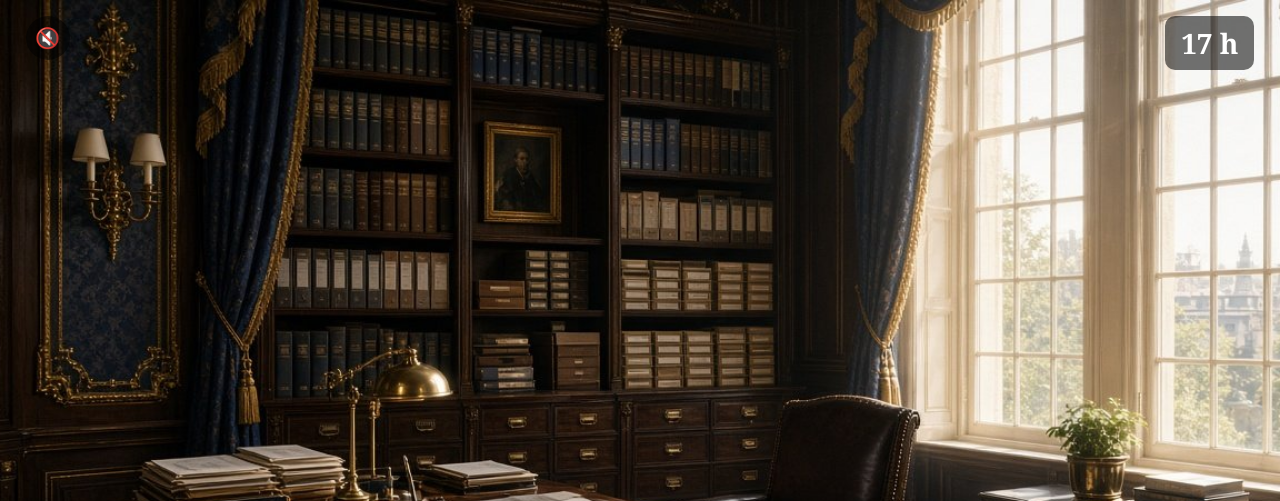
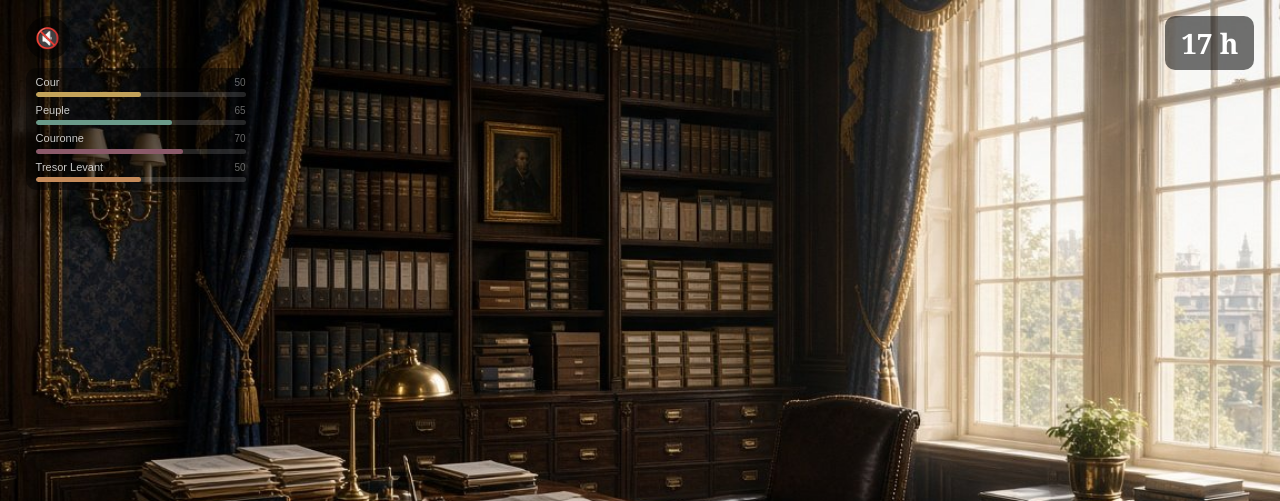
Before and after one commit to Bricelolo/rp-scene, a plain HTML site: page index.html in a window 1280 px wide. Shown: the top 501 px of the page. Drawn offline with Linux system fonts and the light colour scheme.

Commit message:
Jauges discrètes

```diff
--- a/index.html
+++ b/index.html
@@ -5,14 +5,28 @@
 #p img,#p video{width:min(22vw,260px);aspect-ratio:1;object-fit:cover;border-radius:14px;box-shadow:0 8px 30px rgba(0,0,0,.6);border:2px solid rgba(255,255,255,.25)}
 #h{position:fixed;top:2vh;right:2vw;padding:8px 16px;border-radius:10px;background:rgba(0,0,0,.55);color:#fff;font:600 clamp(16px,2.2vw,28px) Georgia,serif}#h:empty{display:none}
 #snd{position:fixed;top:2vh;left:2vw;width:44px;height:44px;border:0;border-radius:50%;background:rgba(0,0,0,.55);color:#fff;font-size:20px;cursor:pointer}
-#cr{position:fixed;left:1vw;bottom:.6vh;color:rgba(255,255,255,.6);font:11px sans-serif;max-width:60vw}#cr:empty{display:none}</style></head>
-<body><div id="bg"></div><div id="h"></div><div id="p"></div><button id="snd" title="Son">🔇</button><div id="cr"></div><audio id="a" loop preload="auto"></audio><script>
-const A=document.getElementById("a"),B=document.getElementById("snd"),V=0.25;let on=false,cur="",last="";
+#cr{position:fixed;left:1vw;bottom:.6vh;color:rgba(255,255,255,.6);font:11px sans-serif;max-width:60vw}#cr:empty{display:none}
+#j{position:fixed;top:calc(2vh + 52px);left:2vw;width:min(32vw,210px);display:flex;flex-direction:column;gap:7px;padding:8px 10px;border-radius:10px;background:rgba(0,0,0,.45)}
+#j:empty{display:none}
+.jg{display:flex;flex-direction:column;gap:3px}
+.jg b{font:500 11px/1.2 sans-serif;color:rgba(255,255,255,.78);display:flex;justify-content:space-between;align-items:baseline;text-transform:capitalize}
+.jg b em{font:400 10px sans-serif;color:rgba(255,255,255,.4);font-style:normal}
+.jg i{display:block;height:5px;background:rgba(255,255,255,.14);border-radius:3px;overflow:hidden}
+.jg i span{display:block;height:100%;width:0;border-radius:3px;transition:width .8s ease}
+</style></head>
+<body><div id="bg"></div><div id="h"></div><div id="p"></div><button id="snd" title="Son">🔇</button><div id="j"></div><div id="cr"></div><audio id="a" loop preload="auto"></audio><script>
+const A=document.getElementById("a"),B=document.getElementById("snd"),J=document.getElementById("j"),V=0.25;let on=false,cur="",last="";
+const JC={cour:"#c4a35a",peuple:"#6a9a8a",couronne:"#8b5a6a",tresor:"#c48a5a","trésor":"#c48a5a","tresor levant":"#c48a5a","trésor levant":"#c48a5a"};
 function fade(to,ms,cb){const f=A.volume,t0=performance.now();(function st(n){const k=Math.min(1,(n-t0)/ms);A.volume=f+(to-f)*k;k<1?requestAnimationFrame(st):cb&&cb();})(t0);}
 function setMusic(m){if(m===cur)return;cur=m;if(!on)return;const go=()=>{if(!m){A.pause();return;}A.src=m;A.volume=0;A.play().catch(()=>{});fade(V,2000);};A.src&&!A.paused?fade(0,2000,go):go();}
+function setJauges(arr){if(!arr||!arr.length){J.innerHTML="";return;}
+const names=arr.map(x=>String(x.nom||""));
+const have=[...J.querySelectorAll(".jg")].map(e=>e.dataset.nom);
+if(have.join("\0")!==names.join("\0")){J.innerHTML=arr.map(x=>{const n=String(x.nom||"");const c=JC[n.toLowerCase()]||"#9a9a9a";return `<div class="jg" data-nom="${n}"><b>${n} <em></em></b><i><span style="background:${c}"></span></i></div>`;}).join("");}
+requestAnimationFrame(()=>requestAnimationFrame(()=>{[...J.querySelectorAll(".jg")].forEach((e,i)=>{const v=Math.max(0,Math.min(100,Number(arr[i].valeur)||0));e.querySelector("span").style.width=v+"%";e.querySelector("em").textContent=v;});}));}
 B.onclick=()=>{on=!on;B.textContent=on?"🔊":"🔇";if(on){if(cur){if(!A.src.endsWith(cur))A.src=cur;A.volume=0;A.play().catch(()=>{});fade(V,2000);}}else fade(0,600,()=>A.pause());};
 async function up(){try{const r=await fetch("scene.json?t="+Date.now(),{cache:"no-store"});const t=await r.text();if(t===last)return;last=t;const s=JSON.parse(t);
 document.getElementById("bg").style.backgroundImage=`url("${s.decor}")`;document.getElementById("h").textContent=s.heure||"";
 document.getElementById("p").innerHTML=(s.presents||[]).map(x=>/\.mp4$/i.test(x)?`<video src="${x}" autoplay muted loop playsinline></video>`:`<img src="${x}">`).join("");
-document.getElementById("cr").textContent=s.musique_credit?"♪ "+s.musique_credit:"";setMusic(s.musique||"");}catch(e){}}
+document.getElementById("cr").textContent=s.musique_credit?"♪ "+s.musique_credit:"";setMusic(s.musique||"");setJauges(s.jauges);}catch(e){}}
 up();setInterval(up,5000);</script></body></html>
```
